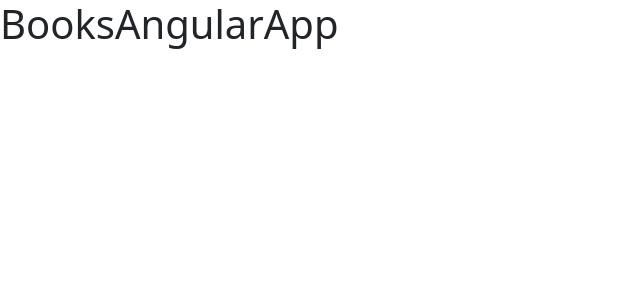
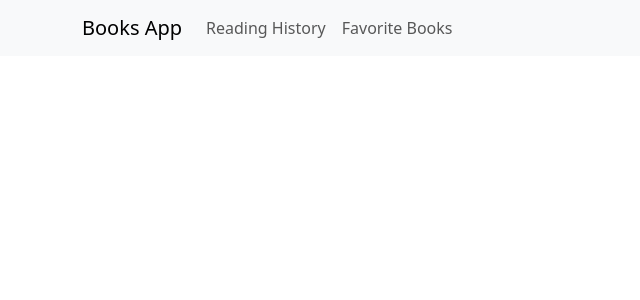
Before and after one commit to coreydbrown/BooksApp.angular, an Angular app: page / in a window 1280 px wide. Shown: the top 300 px of the page, without its empty margins (0-640 px from the left). Built offline with nearby package versions, Linux system fonts and the light colour scheme.

Commit message:
Created header navigation bar component

```diff
--- a/src/app/app.component.html
+++ b/src/app/app.component.html
@@ -1 +1 @@
-<h1>BooksAngularApp</h1>
+<app-header></app-header>
--- a/src/app/app.module.ts
+++ b/src/app/app.module.ts
@@ -2,10 +2,12 @@
 import { BrowserModule } from '@angular/platform-browser';
 
 import { AppComponent } from './app.component';
+import {HeaderComponent} from "./header/header.component";
 
 @NgModule({
   declarations: [
-    AppComponent
+    AppComponent,
+    HeaderComponent
   ],
   imports: [
     BrowserModule
--- /dev/null
+++ b/src/app/header/header.component.html
@@ -0,0 +1,18 @@
+<nav class="navbar navbar-expand-lg navbar-light bg-light">
+  <div class="container">
+    <a class="navbar-brand" href="#">Books App</a>
+    <button class="navbar-toggler" type="button" data-bs-toggle="collapse" data-bs-target="#navbarNav" aria-controls="navbarNav" aria-expanded="false" aria-label="Toggle navigation">
+      <span class="navbar-toggler-icon"></span>
+    </button>
+    <div class="collapse navbar-collapse" id="navbarNav">
+      <ul class="navbar-nav ml-auto">
+        <li class="nav-item">
+          <a class="nav-link" href="#">Reading History</a>
+        </li>
+        <li class="nav-item">
+          <a class="nav-link" href="#">Favorite Books</a>
+        </li>
+      </ul>
+    </div>
+  </div>
+</nav>
```
Also changed, not shown: src/app/header/header.component.ts (added, +10 -0 lines).
